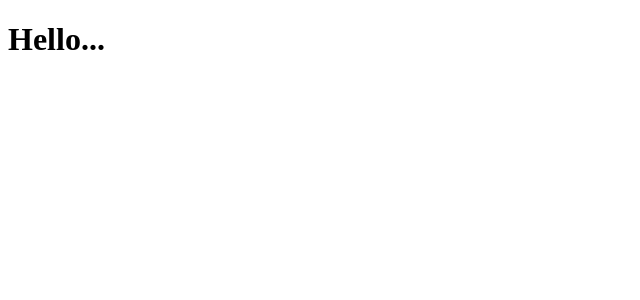
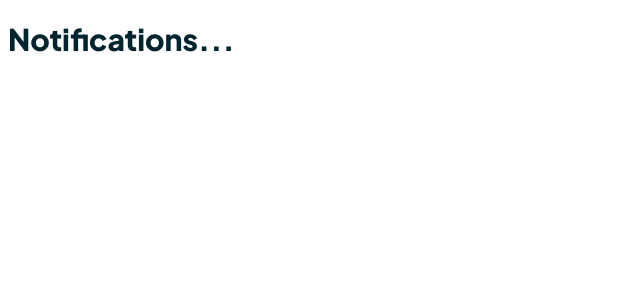
Before and after one commit to ClaytonDewey/notifications-page, a React (Create React App) app: page / in a window 1280 px wide. Shown: the top 300 px of the page, without its empty margins (0-640 px from the left). Built offline with nearby package versions, Linux system fonts and the light colour scheme.

Commit message:
Set up and import Global styles...

```diff
--- /dev/null
+++ b/src/App.css
@@ -0,0 +1,3 @@
+body {
+  font-family: "Plus Jakarta Sans", sans-serif;
+}
--- a/src/components/App.js
+++ b/src/components/App.js
@@ -1,10 +1,24 @@
-import "../App.scss";
+import { ThemeProvider } from "styled-components";
+import "../App.css";
+import GlobalStyles from "./styles/Global";
+
+const theme = {
+  colors: {
+    header: "#ebfbff",
+    body: "#fff",
+    footer: "#003333",
+  },
+  mobile: "768px",
+};
 
 function App() {
   return (
-    <div className="App">
-      <h1>Hello...</h1>
-    </div>
+    <ThemeProvider theme={theme}>
+      <>
+        <GlobalStyles />
+        <h1>Notifications...</h1>
+      </>
+    </ThemeProvider>
   );
 }
 
--- /dev/null
+++ b/src/components/styles/Global.js
@@ -0,0 +1,26 @@
+import { createGlobalStyle } from "styled-components";
+
+const GlobalStyles = createGlobalStyle`
+*::after,
+*::before {
+    margin: 0;
+    padding: 0;
+    box-sizing: inherit;
+}
+
+html {
+  // This defines what 1rem is.
+  font-size: 62.5%; // 1rem = 10px;
+  font-style: normal;
+  font-weight: normal;
+}
+
+body {
+  background: ${({ theme }) => theme.colors.body};
+  color: hsl(192, 100%, 9%);
+  font-family: "Plus Jakarta Sans", sans-serif;
+  font-size: 1.5rem;
+}
+`;
+
+export default GlobalStyles;
```
Also changed, not shown: src/App.scss (deleted).
